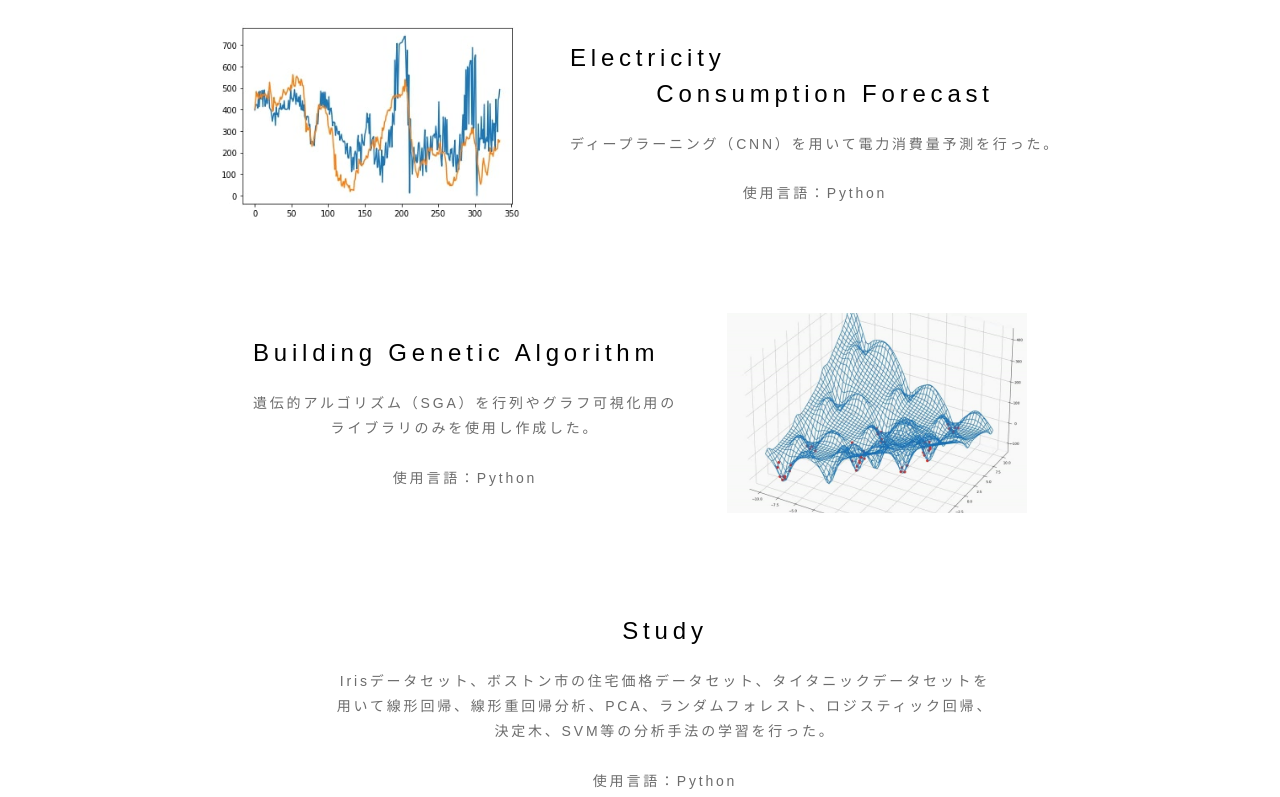
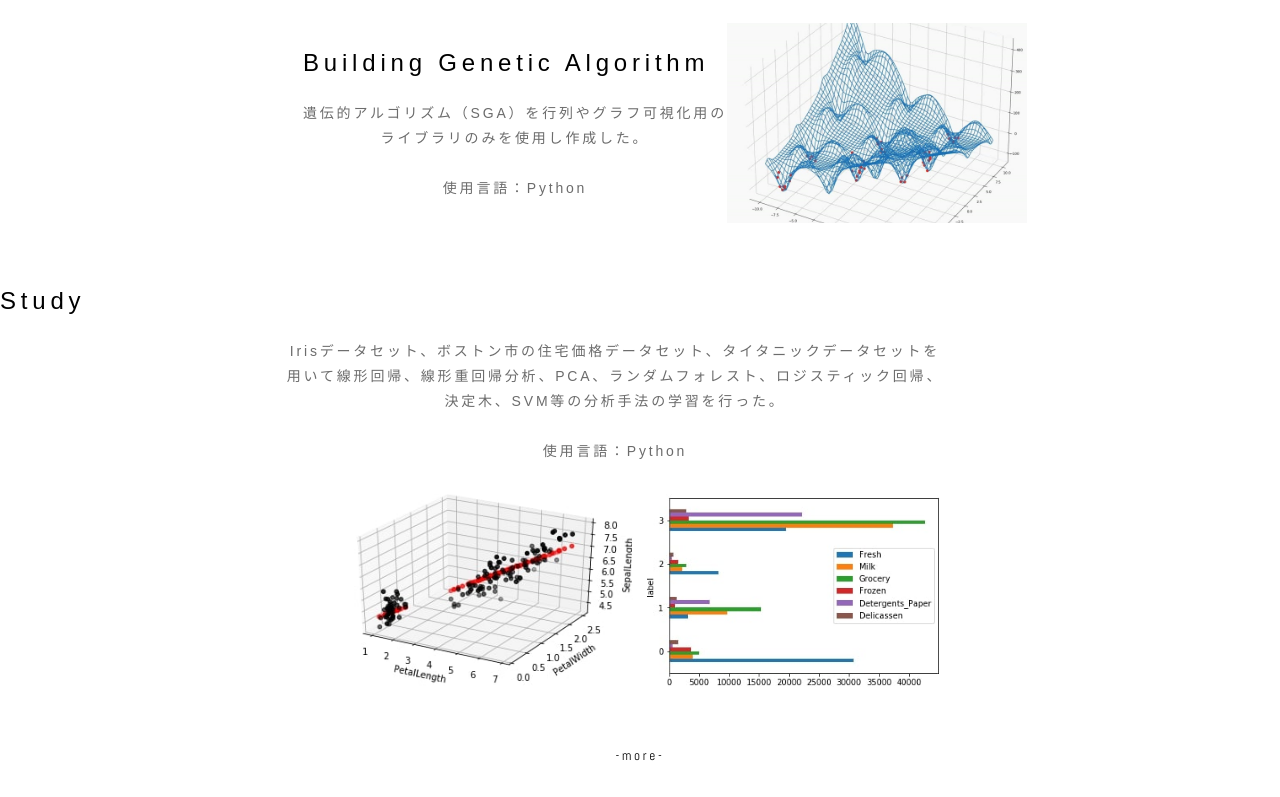
Before and after one commit to Yuta26504/Yuta26504.github.io, a plain HTML site: page works.html in a window 1280 px wide. Shown: the part 3610-4407 px from the top of the page. Drawn offline with nearby package versions, Linux system fonts and the light colour scheme; a web font is replaced by a local one.

Commit message:
deeplearning

```diff
--- a/works.html
+++ b/works.html
@@ -130,17 +130,6 @@
             <h2>DATA SCIENCE</h2>
             <div class="content_left">
                 <div class="img">
-                    <img src="./images/dataScience/deeplearning.jpg" alt="Deep Learning">
-                    <div class="title">
-                        <h4>Electricity<br>　　　Consumption Forecast</h4>
-                        <p>ディープラーニング（CNN）を用いて電力消費量予測を行った。</p><br>
-                        <p>使用言語：Python</p>
-                    </div>
-                </div>
-                <script src="https://gist.github.com/Yuta26504/ec93f51ad5a713c0d4f66bfa3cf3dde9.js"></script>
-            </div>
-            <div class="content_right">
-                <div class="img">
                     <div class="title">
                         <h4>Building Genetic Algorithm</h4>
                         <p>遺伝的アルゴリズム（SGA）を行列やグラフ可視化用の<br>
@@ -151,7 +140,7 @@
                 </div>
                 <script src="https://gist.github.com/Yuta26504/ab17f28c6e0ce378951f88e8ec9fddb9.js"></script>
             </div>
-            <div class="content_left_after">
+            <div class="content_right">
                 <div class="title">
                     <h4>Study</h4>
                     <p>Irisデータセット、ボストン市の住宅価格データセット、タイタニックデータセットを<br>
```
